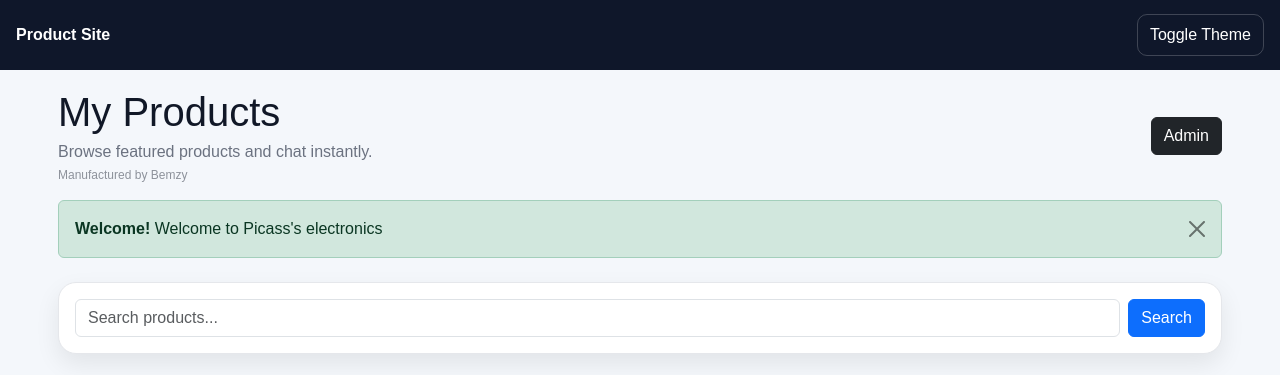
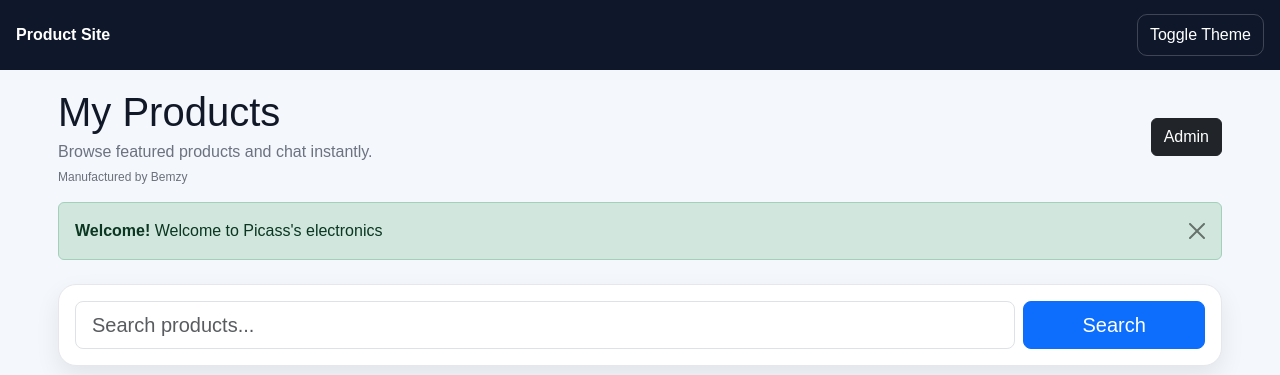
Before and after one commit to firstmeetemmanuel-maker/flask-app, a Flask app: page / in a window 1280 px wide. Shown: the top 375 px of the page. Run offline with Flask 3, Linux system fonts and the light colour scheme.

Commit message:
Refactor product display and search form layout

```diff
--- a/templates/index.html
+++ b/templates/index.html
@@ -5,9 +5,9 @@
   <div>
     <h1 class="mb-1">My Products</h1>
     <p class="muted mb-0">Browse featured products and chat instantly.</p>
-    <div style="font-size:12px; opacity:.45; margin-top:2px;">Manufactured by {{ manufacturer_name }}</div>
+    <div style="font-size:12px; opacity:.6; margin-top:4px;">Manufactured by {{ manufacturer_name }}</div>
   </div>
-  <div class="d-flex gap-2">
+  <div class="d-flex gap-2 flex-wrap">
     <a class="btn btn-dark" href="{{ url_for('admin_login') }}">Admin</a>
   </div>
 </div>
@@ -20,18 +20,22 @@
 {% endif %}
 
 <div class="cardx mb-4">
-  <form method="GET" action="{{ url_for('index') }}" class="d-flex gap-2">
-    <input type="text" name="q" class="form-control" placeholder="Search products..." value="{{ search_query or '' }}">
-    <button class="btn btn-primary" type="submit">Search</button>
+  <form method="GET" action="{{ url_for('index') }}" class="row g-2 align-items-center">
+    <div class="col-12 col-md-10">
+      <input type="text" name="q" class="form-control form-control-lg" placeholder="Search products..." value="{{ search_query or '' }}">
+    </div>
+    <div class="col-12 col-md-2 d-grid">
+      <button class="btn btn-primary btn-lg" type="submit">Search</button>
+    </div>
   </form>
 </div>
 
 {% if unread_replies %}
-<div class="alert alert-info alert-dismissible fade show" role="alert">
+<div class="alert alert-info alert-dismissible fade show mb-4" role="alert">
   <strong>You have {{ unread_replies|length }} replied message(s).</strong>
-  <div class="mt-2">
+  <div class="mt-3 d-flex flex-wrap gap-2">
     {% for chat in unread_replies %}
-      <a class="btn btn-sm btn-primary me-2 mb-2"
+      <a class="btn btn-sm btn-primary"
          href="{{ url_for('private_chat', product_id=chat.product_id) }}">
         Open Product {{ chat.product_id }}
       </a>
@@ -43,18 +47,29 @@
 
 {% if products %}
 <div id="productCarousel" class="carousel slide mb-4" data-bs-ride="carousel">
+  <div class="carousel-indicators">
+    {% for product in products[:3] %}
+      <button type="button"
+              data-bs-target="#productCarousel"
+              data-bs-slide-to="{{ loop.index0 }}"
+              class="{% if loop.first %}active{% endif %}"
+              aria-current="{% if loop.first %}true{% endif %}"
+              aria-label="Slide {{ loop.index }}"></button>
+    {% endfor %}
+  </div>
+
   <div class="carousel-inner">
     {% for product in products[:3] %}
     <div class="carousel-item {% if loop.first %}active{% endif %}">
-      <div class="hero-slide position-relative" style="height:260px; overflow:hidden; background:#111; border-radius:20px;">
+      <div class="hero-slide position-relative" style="height:320px; background:#111;">
         {% if product.image %}
           {% set ext = product.image.split('.')[-1].lower() %}
           {% if ext in ['mp4', 'webm'] %}
-            <video controls class="w-100 h-100" style="object-fit:contain; background:#000;">
+            <video controls class="w-100 h-100" style="object-fit:cover; background:#000;">
               <source src="{{ product.image }}">
             </video>
           {% else %}
-            <img src="{{ product.image }}" class="d-block w-100 h-100" style="object-fit:contain;" alt="{{ product.name }}">
+            <img src="{{ product.image }}" class="d-block w-100 h-100" style="object-fit:cover;" alt="{{ product.name }}">
           {% endif %}
         {% else %}
           <div class="d-flex align-items-center justify-content-center h-100" style="color:white;">
@@ -76,6 +91,7 @@
     </div>
     {% endfor %}
   </div>
+
   <button class="carousel-control-prev" type="button" data-bs-target="#productCarousel" data-bs-slide="prev">
     <span class="carousel-control-prev-icon"></span>
   </button>
@@ -92,11 +108,11 @@
       {% if product.image %}
         {% set ext = product.image.split('.')[-1].lower() %}
         {% if ext in ['mp4', 'webm'] %}
-          <video controls class="w-100 mb-3" style="height:180px; object-fit:contain; background:#000;">
+          <video controls class="w-100 mb-3" style="height:220px; object-fit:cover; background:#000;">
             <source src="{{ product.image }}">
           </video>
         {% else %}
-          <div class="mb-3 text-center" style="background:#f8f9fa; border-radius:14px; padding:10px; height:180px; overflow:hidden; display:flex; align-items:center; justify-content:center;">
+          <div class="mb-3 text-center" style="background:#f8f9fa; border-radius:14px; padding:10px; height:220px; overflow:hidden; display:flex; align-items:center; justify-content:center;">
             <img src="{{ product.image }}" alt="{{ product.name }}"
                  loading="lazy"
                  style="max-width:100%; max-height:100%; width:auto; height:auto; object-fit:contain;">
@@ -106,16 +122,16 @@
 
       <h3 class="mb-1">{{ product.name }}</h3>
       <p class="muted mb-2">Posted: {{ product.created_at }}</p>
-      <p class="mb-2">{{ product.description }}</p>
+      <p class="mb-3">{{ product.description }}</p>
 
       <div class="mb-3">
         {% if product.old_price %}
           <span class="text-muted text-decoration-line-through me-2">₦{{ product.old_price }}</span>
         {% endif %}
-        <span class="fw-bold">₦{{ product.price }}</span>
+        <span class="fw-bold fs-5">₦{{ product.price }}</span>
       </div>
 
-      <div class="d-flex gap-2">
+      <div class="d-flex gap-2 flex-wrap">
         <a class="btn btn-primary btn-sm" href="{{ url_for('private_chat', product_id=product.id) }}">Open Chat</a>
       </div>
     </div>
```
